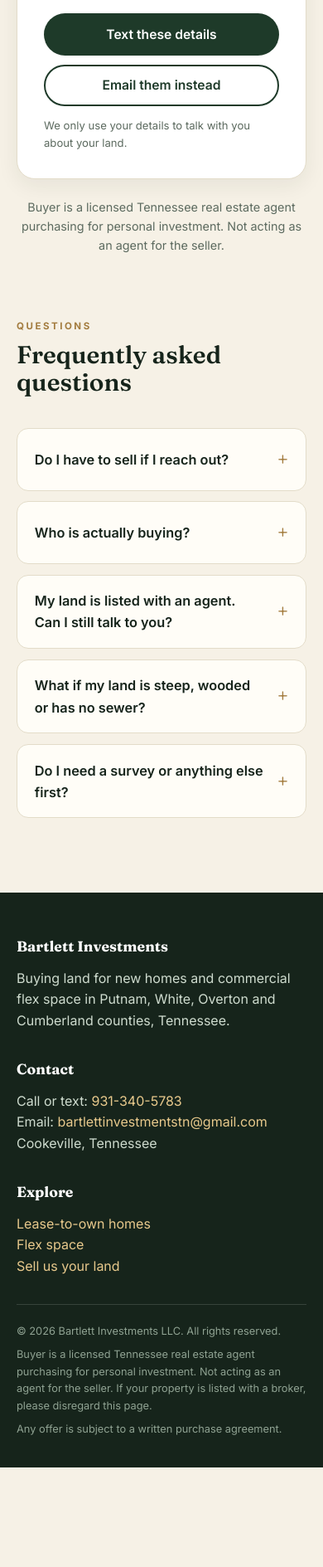
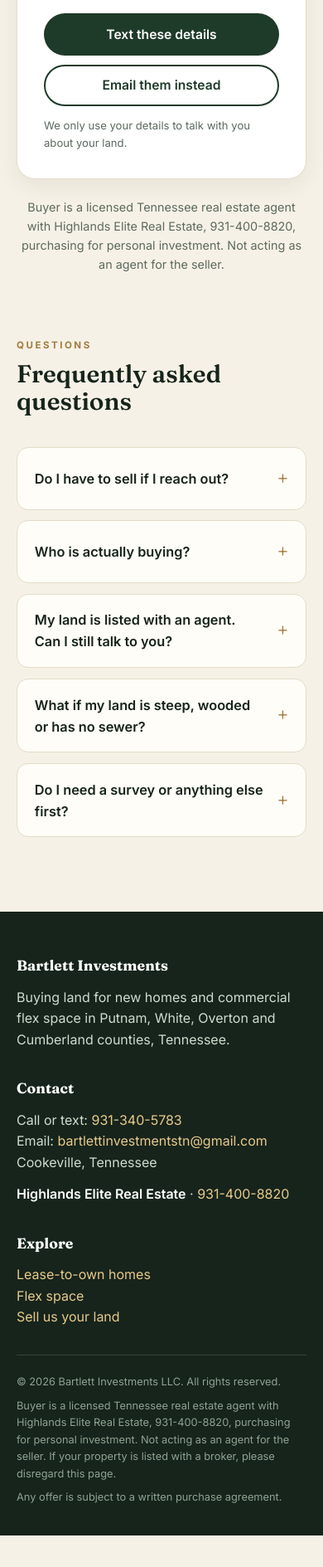
Before and after one commit to bartlettinvest-png/bartlett-investments, a plain HTML site: page land.html in a window 390 px wide. Shown: the part 6040-7929 px from the top of the page at 83% size. Before the commit the page ends 7885 px from the top, so only its background shows below. Drawn offline with Linux system fonts and the light colour scheme.

Commit message:
Land page: restore firm name and phone alongside licensee disclosure
Co-Authored-By: Claude Opus 5.5 <noreply@anthropic.com>

```diff
--- a/land.html
+++ b/land.html
@@ -11,14 +11,14 @@
 <meta property="og:url" content="https://bartlettinvest-png.github.io/bartlett-investments/land.html">
 <meta property="og:title" content="We buy land in the Upper Cumberland">
 <meta property="og:description" content="Lots and acreage in Putnam, White, Overton and Cumberland counties. Fair cash offer from a local builder. No listing, no repairs. Call or text 931-340-5783.">
-<meta property="og:image" content="https://bartlettinvest-png.github.io/bartlett-investments/assets/land-share-v2.jpg">
+<meta property="og:image" content="https://bartlettinvest-png.github.io/bartlett-investments/assets/land-share-v3.jpg">
 <meta property="og:image:width" content="1200">
 <meta property="og:image:height" content="630">
 <meta property="og:image:alt" content="We buy land. Lots and acreage in Putnam, White, Overton and Cumberland counties. Call or text 931-340-5783.">
 <meta name="twitter:card" content="summary_large_image">
 <meta name="twitter:title" content="We buy land in the Upper Cumberland">
 <meta name="twitter:description" content="Fair cash offer from a local builder. No listing, no repairs. Call or text 931-340-5783.">
-<meta name="twitter:image" content="https://bartlettinvest-png.github.io/bartlett-investments/assets/land-share-v2.jpg">
+<meta name="twitter:image" content="https://bartlettinvest-png.github.io/bartlett-investments/assets/land-share-v3.jpg">
 <meta name="theme-color" content="#1e3a29">
 <link rel="preconnect" href="https://fonts.googleapis.com">
 <link rel="preconnect" href="https://fonts.gstatic.com" crossorigin>
@@ -151,6 +151,7 @@ footer .cols{display:grid;grid-template-columns:1.3fr 1fr 1fr;gap:2rem;margin-bo
 footer h4{color:#fff;font-family:'Fraunces',serif;margin-bottom:.7rem;font-size:1.1rem}
 footer a{color:#e8c98c;text-decoration:none}
 footer a:hover{text-decoration:underline}
+.firm{color:#fff;font-weight:600}
 .legal{border-top:1px solid rgba(255,255,255,.14);padding-top:1.4rem;font-size:.8rem;color:#8fa292;display:flex;flex-wrap:wrap;gap:.5rem 2rem;justify-content:space-between}
 /* MOBILE CTA */
 .mobile-cta{position:fixed;left:12px;right:12px;bottom:12px;z-index:55;display:none;gap:.6rem}
@@ -324,7 +325,7 @@ footer a:hover{text-decoration:underline}
         <p class="small">We only use your details to talk with you about your land.</p>
       </form>
     </div>
-    <p class="disclose reveal">Buyer is a licensed Tennessee real estate agent purchasing for personal investment. Not acting as an agent for the seller.</p>
+    <p class="disclose reveal">Buyer is a licensed Tennessee real estate agent with Highlands Elite Real Estate, 931-400-8820, purchasing for personal investment. Not acting as an agent for the seller.</p>
   </div>
 </section>
 
@@ -341,7 +342,7 @@ footer a:hover{text-decoration:underline}
       </details>
       <details>
         <summary>Who is actually buying?</summary>
-        <div class="a">Michael Bartlett, through Bartlett Investments LLC, buying for his own account to build on. Michael is a licensed Tennessee real estate agent buying for his own investment. When he buys your land he is the buyer, not your agent, and he'll put that in writing.</div>
+        <div class="a">Michael Bartlett, through Bartlett Investments LLC, buying for his own account to build on. Michael is a licensed Tennessee real estate agent with Highlands Elite Real Estate, buying for his own investment. When he buys your land he is the buyer, not your agent, and he'll put that in writing.</div>
       </details>
       <details>
         <summary>My land is listed with an agent. Can I still talk to you?</summary>
@@ -371,6 +372,7 @@ footer a:hover{text-decoration:underline}
         <p>Call or text: <a href="tel:+19313405783">931-340-5783</a><br>
         Email: <a href="mailto:bartlettinvestmentstn@gmail.com">bartlettinvestmentstn@gmail.com</a><br>
         Cookeville, Tennessee</p>
+        <p style="margin-top:.8rem"><span class="firm">Highlands Elite Real Estate</span> · <a href="tel:+19314008820">931-400-8820</a></p>
       </div>
       <div>
         <h4>Explore</h4>
@@ -381,7 +383,7 @@ footer a:hover{text-decoration:underline}
     </div>
     <div class="legal">
       <span>© 2026 Bartlett Investments LLC. All rights reserved.</span>
-      <span>Buyer is a licensed Tennessee real estate agent purchasing for personal investment. Not acting as an agent for the seller. If your property is listed with a broker, please disregard this page.</span>
+      <span>Buyer is a licensed Tennessee real estate agent with Highlands Elite Real Estate, 931-400-8820, purchasing for personal investment. Not acting as an agent for the seller. If your property is listed with a broker, please disregard this page.</span>
       <span>Any offer is subject to a written purchase agreement.</span>
     </div>
   </div>
```
Also changed, not shown: assets/land-share-v2.jpg (deleted), assets/land-share-v3.jpg (added).
